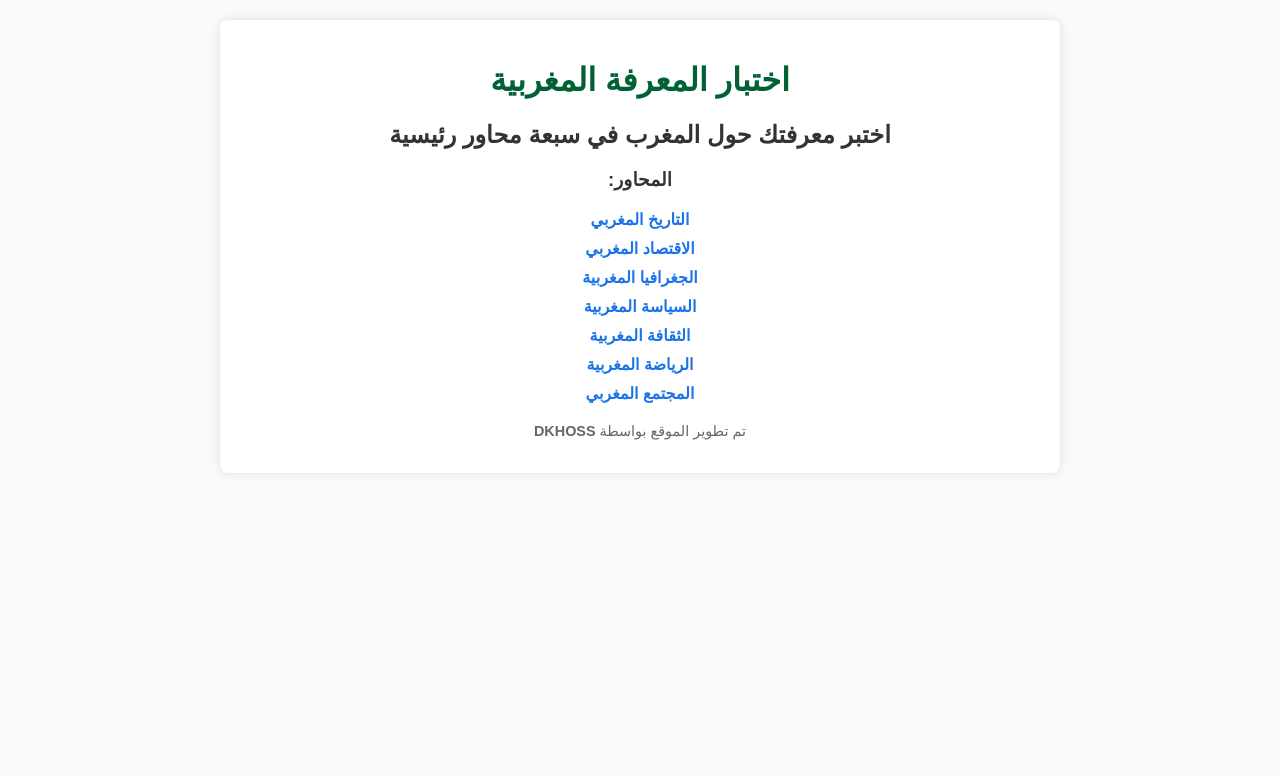
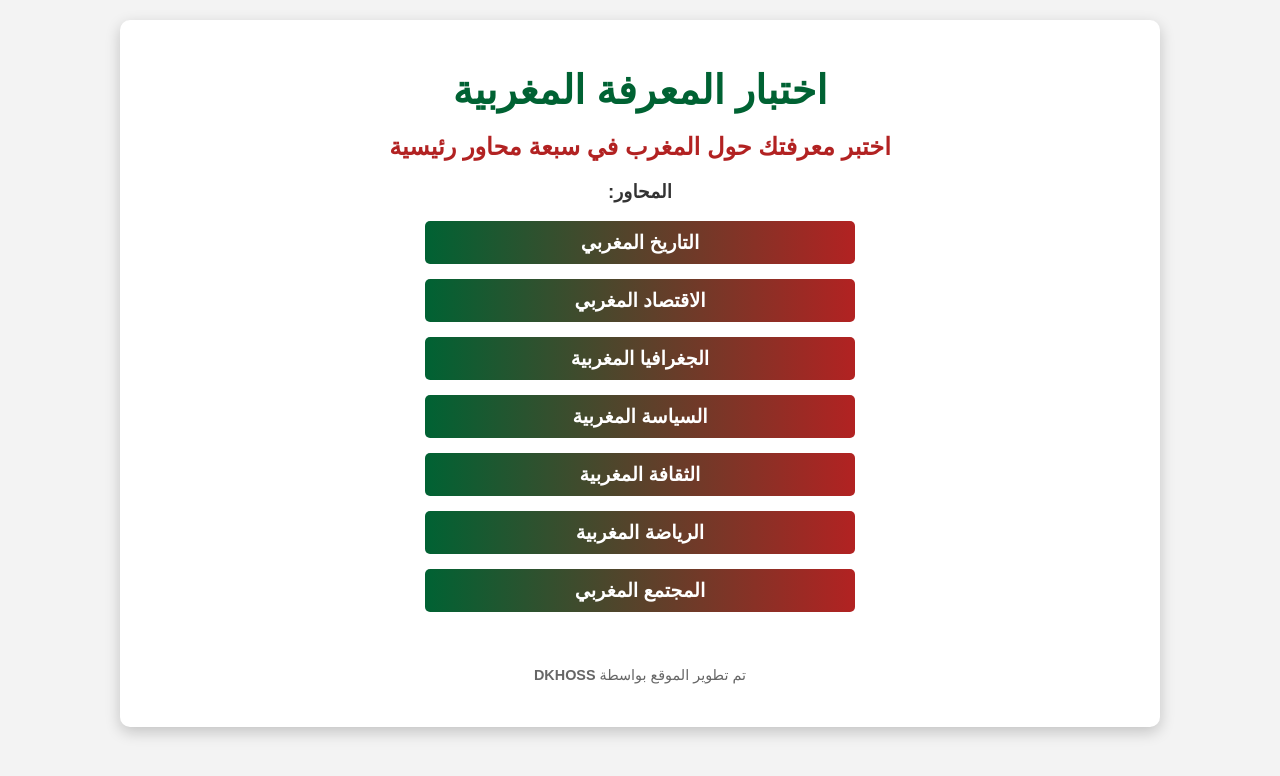
Before and after one commit to dkhissiImrane/DKHOSS-s, a plain HTML site: page index.html in a window 1280 px wide. Drawn offline with Linux system fonts and the light colour scheme.

Commit message:
Update style.css

```diff
--- a/style.css
+++ b/style.css
@@ -1,62 +1,102 @@
 /* General Styling */
 body {
-    font-family: 'Arial', sans-serif;
+    font-family: 'Cairo', sans-serif;
     margin: 0;
     padding: 0;
-    background-color: #f9f9f9;
+    background-color: #f3f3f3;
     color: #333;
     text-align: center;
     direction: rtl;
 }
 
+/* Container Styling */
 .container {
     width: 90%;
-    max-width: 800px;
+    max-width: 1000px;
     margin: 20px auto;
     background-color: #fff;
     padding: 20px;
-    border-radius: 8px;
-    box-shadow: 0 0 10px rgba(0, 0, 0, 0.1);
+    border-radius: 10px;
+    box-shadow: 0 5px 15px rgba(0, 0, 0, 0.2);
+    animation: fadeIn 0.8s ease-in-out;
 }
 
+/* Animations */
+@keyframes fadeIn {
+    from {
+        opacity: 0;
+        transform: translateY(10px);
+    }
+    to {
+        opacity: 1;
+        transform: translateY(0);
+    }
+}
+
+/* Heading Styling */
 h1 {
-    color: #006233;
-    font-size: 2em;
+    color: #006233; /* Moroccan green */
+    font-size: 2.5em;
+    margin-bottom: 10px;
 }
 
 h2 {
-    color: #333;
+    color: #B22222; /* Moroccan red */
     margin-bottom: 20px;
 }
 
+/* List Styling */
 ul {
     list-style-type: none;
     padding: 0;
 }
 
 ul li {
-    margin: 10px 0;
+    margin: 15px 0;
 }
 
 a {
-    color: #1a73e8;
+    display: block;
+    color: #fff;
+    background: linear-gradient(90deg, #006233, #B22222);
+    padding: 10px 15px;
+    text-decoration: none;
+    font-size: 1.2em;
+    font-weight: bold;
+    border-radius: 5px;
+    transition: all 0.3s ease;
+    max-width: 400px;
+    margin: 0 auto;
+}
+
+a:hover {
+    background: linear-gradient(90deg, #B22222, #006233);
+    transform: scale(1.05);
+}
+
+/* Image Styling */
+.question-image {
+    width: 100%;
+    max-width: 500px;
+    margin-top: 20px;
+    border-radius: 8px;
+    border: 3px solid #006233;
+}
+
+/* Footer */
+footer {
+    margin-top: 30px;
+    padding: 10px;
+    font-size: 0.9em;
+    color: #666;
+}
+
+footer a {
+    color: #006233;
     text-decoration: none;
     font-weight: bold;
 }
 
-a:hover {
+footer a:hover {
     text-decoration: underline;
 }
-
-.question-image {
-    width: 100%;
-    max-width: 400px;
-    margin-top: 20px;
-    border-radius: 5px;
-}
-
-footer {
-    margin-top: 20px;
-    font-size: 0.9em;
-    color: #666;
-}
```
